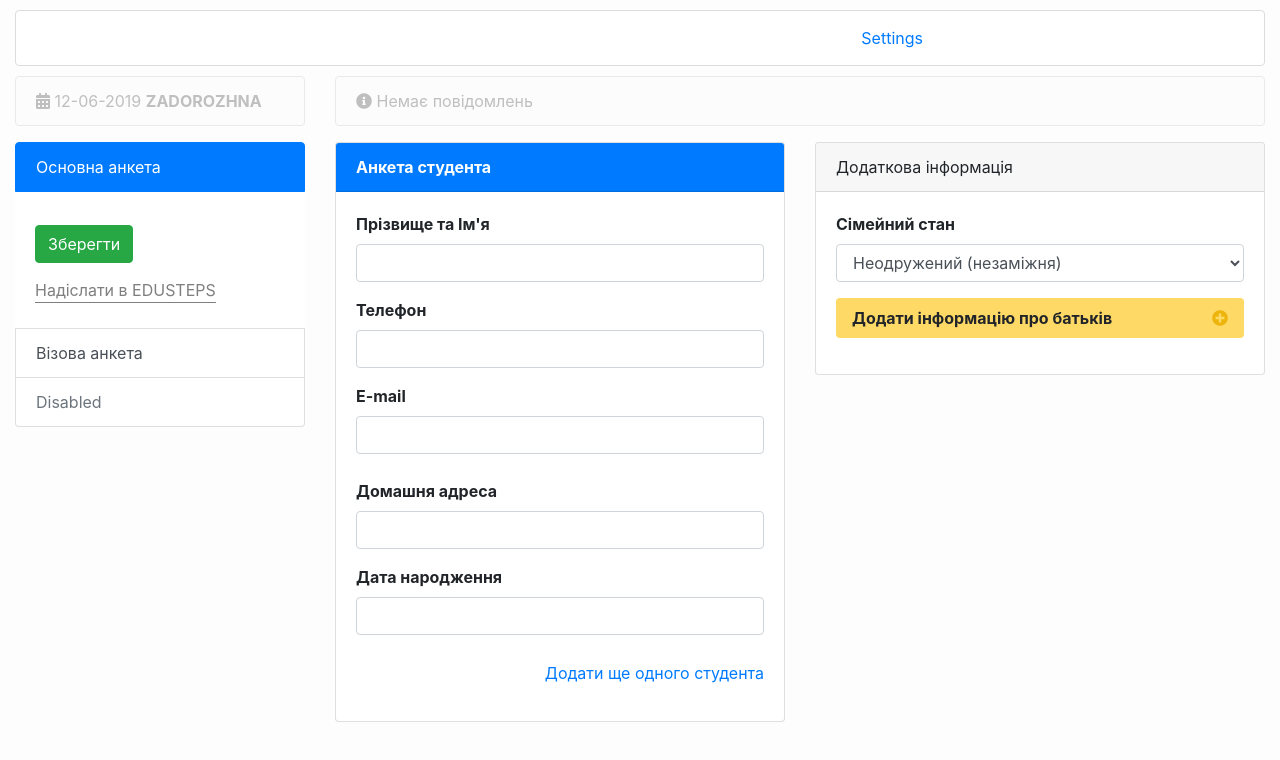
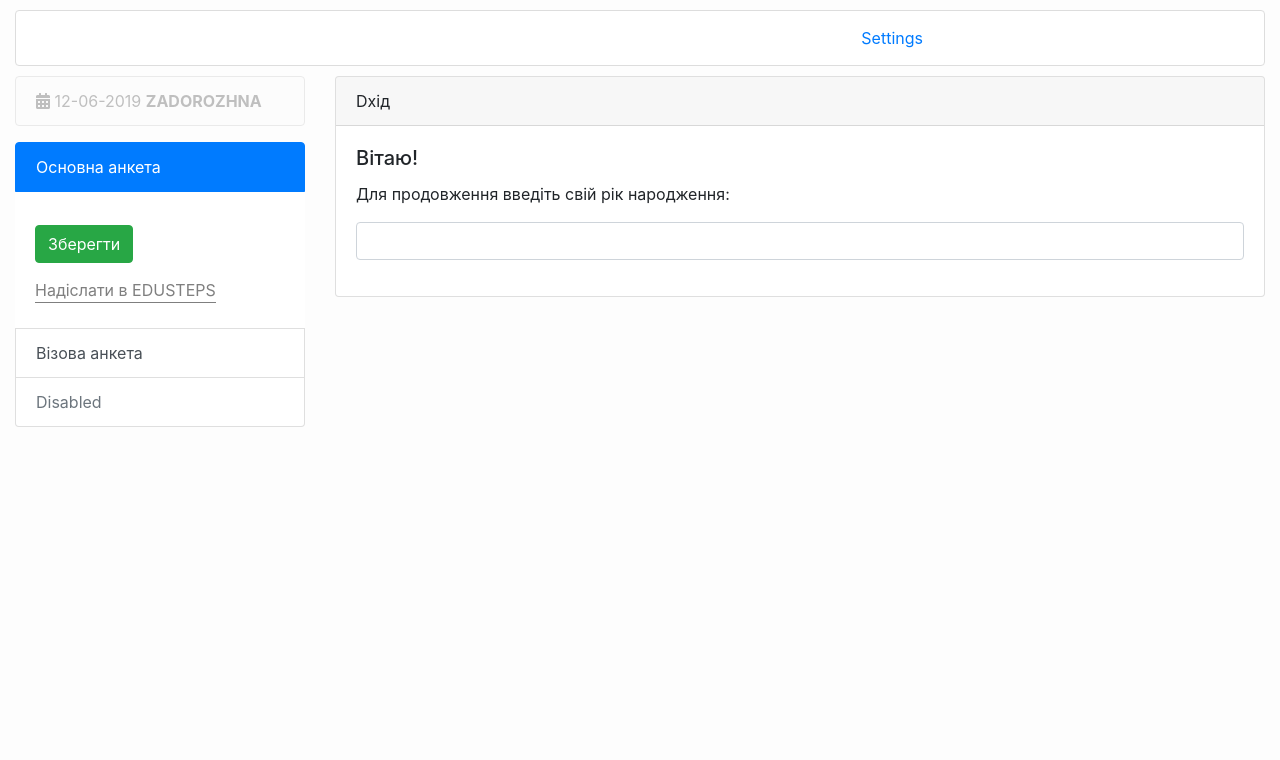
Before and after one commit to daria4git/client-profile, a plain HTML site: page index.html in a window 1280 px wide. Drawn offline with nearby package versions, Linux system fonts and the light colour scheme.

Commit message:
simple password checking

```diff
--- a/index.html
+++ b/index.html
@@ -39,7 +39,7 @@
 				  <a href="#" class="list-group-item list-group-item-action disabled" tabindex="-1" aria-disabled="true">Disabled</a>
 				</div>
 			</div><!-- col-3 -->
-			<div class="col-9">
+			<div class="col-9" v-if="access">
 				<div :class="['alert',alertClasses[alertMsgClass]]" role="alert"><i class="fas fa-info-circle"></i> {{ alertMsg }}</div>
 				<div class="row">
 				<div class="col-6">
@@ -87,7 +87,22 @@
 					</div>
 				</div>
 			</div>
-			</div>
+			</div><!-- col-9 -->
+			<div class="col-9" v-if="!access">
+				<div class="card">
+				  <div class="card-header">
+				    Dхід
+				  </div>
+				  <div class="card-body">
+				    <h5 class="card-title">Вітаю!</h5>
+				    <p class="card-text">Для продовження введіть свій рік народження:</p>
+				    <div class="form-group" >
+							<input type="text" class="form-control" @input="checkPass($event.target.value)">
+						</div>
+				  </div>
+				</div>
+
+			</div><!-- col-9 -->
 		</div>
 	</div>
 
--- a/js/scripts.js
+++ b/js/scripts.js
@@ -22,6 +22,8 @@ var vm = new Vue({
     		['email','E-mail']
     	],
     	parentForm: false,
+    	access: false,
+    	pass: '1992',
     	studentAppAnswers: {},
     	studentStatus: 0,
     	parentAppAnswers: {},
@@ -43,6 +45,15 @@ var vm = new Vue({
 		// setTimeout(function(){this.setActive()},5000)
 	},
 	methods: {
+		checkPass(value) {
+			// console.log();
+			if(value === this.pass) {
+				console.log('guess')
+				this.access = true;
+			}
+
+		},
+
 		addSet(key) {
 	      let num = ++this.number[key];
 	      let fieldsArr = key + 'AppFields';
```
